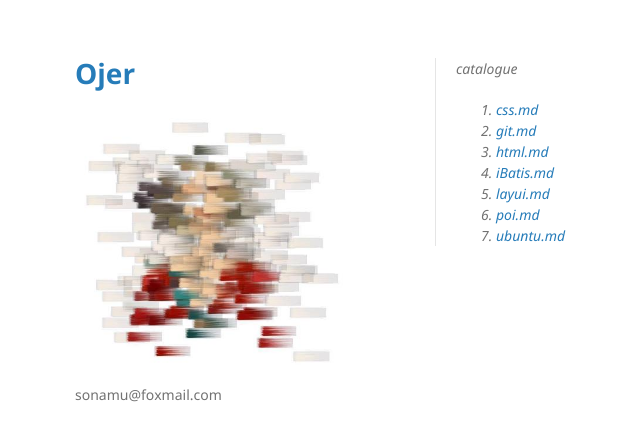
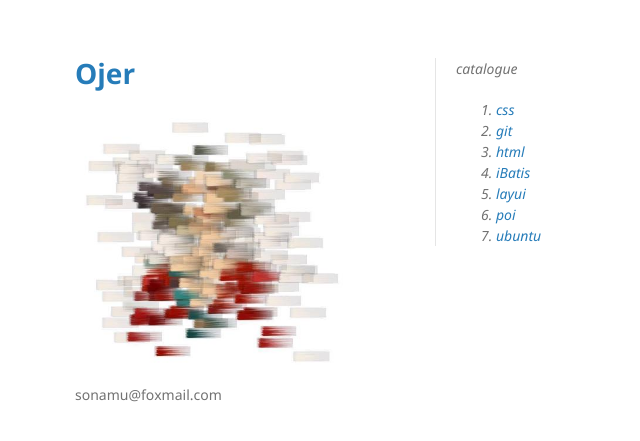
Before and after one commit to ojer/ojer.github.io, a Jekyll site: the page built from catalogue.md, in a window 1280 px wide. Shown: the top 441 px of the page, without its empty margins (135-775 px from the left). Built offline with Jekyll 4.4.1, drawn with Linux system fonts in a browser that asks for light colours; our own code applies the rules of GitHub Pages for plain Markdown files.

Commit message:
'update'

```diff
--- a/catalogue.md
+++ b/catalogue.md
@@ -1,8 +1,8 @@
 > catalogue
-1. [css.md](./page/css.md.html)
-1. [git.md](./page/git.md.html)
-1. [html.md](./page/html.md.html)
-1. [iBatis.md](./page/iBatis.md.html)
-1. [layui.md](./page/layui.md.html)
-1. [poi.md](./page/poi.md.html)
-1. [ubuntu.md](./page/ubuntu.md.html)
+1. [css](./page/css.html)
+1. [git](./page/git.html)
+1. [html](./page/html.html)
+1. [iBatis](./page/iBatis.html)
+1. [layui](./page/layui.html)
+1. [poi](./page/poi.html)
+1. [ubuntu](./page/ubuntu.html)
```
Also changed, not shown: 1 other file.
